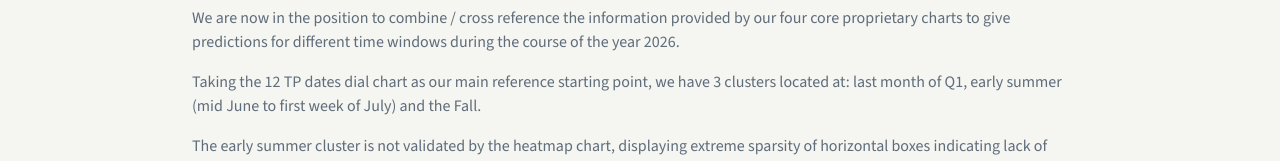
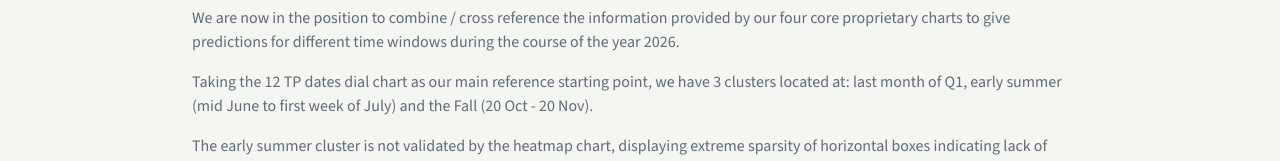
Before and after one commit to pentagonalcycles/mmbadvisers, a Next.js app: page /method in a window 1280 px wide. Shown: the part 2603-2764 px from the top of the page. Built offline with nearby package versions, Linux system fonts and the light colour scheme.

Commit message:
fix: add date range for Fall cluster

```diff
--- a/app/method/page.tsx
+++ b/app/method/page.tsx
@@ -126,7 +126,7 @@ export default function MethodPage() {
           </p>
           <p>
             Taking the 12 TP dates dial chart as our main reference starting point, we have 3 clusters
-            located at: last month of Q1, early summer (mid June to first week of July) and the Fall.
+            located at: last month of Q1, early summer (mid June to first week of July) and the Fall (20 Oct - 20 Nov).
           </p>
           <p>
             The early summer cluster is not validated by the heatmap chart, displaying extreme sparsity of
```
